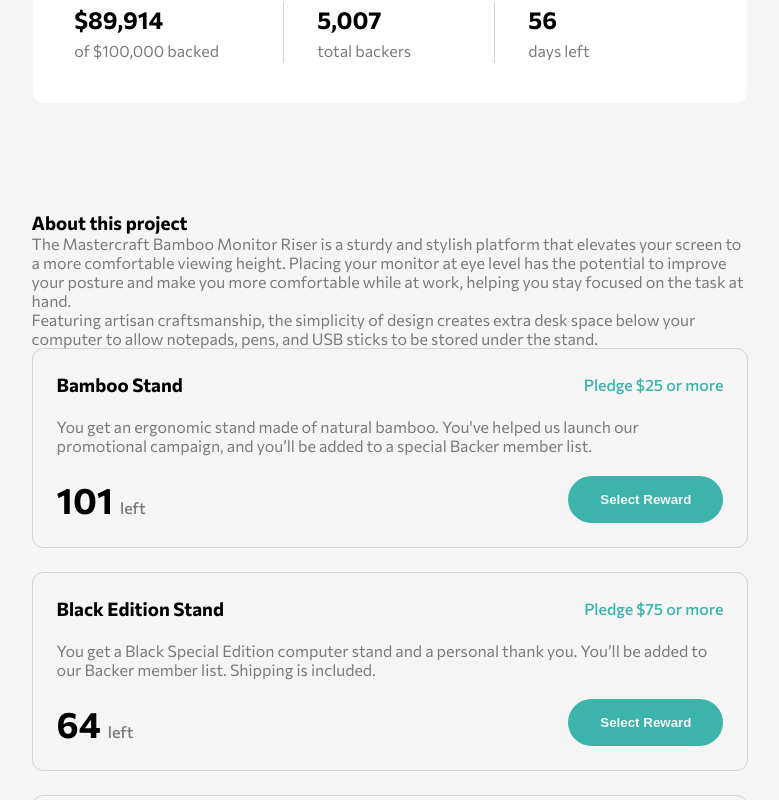
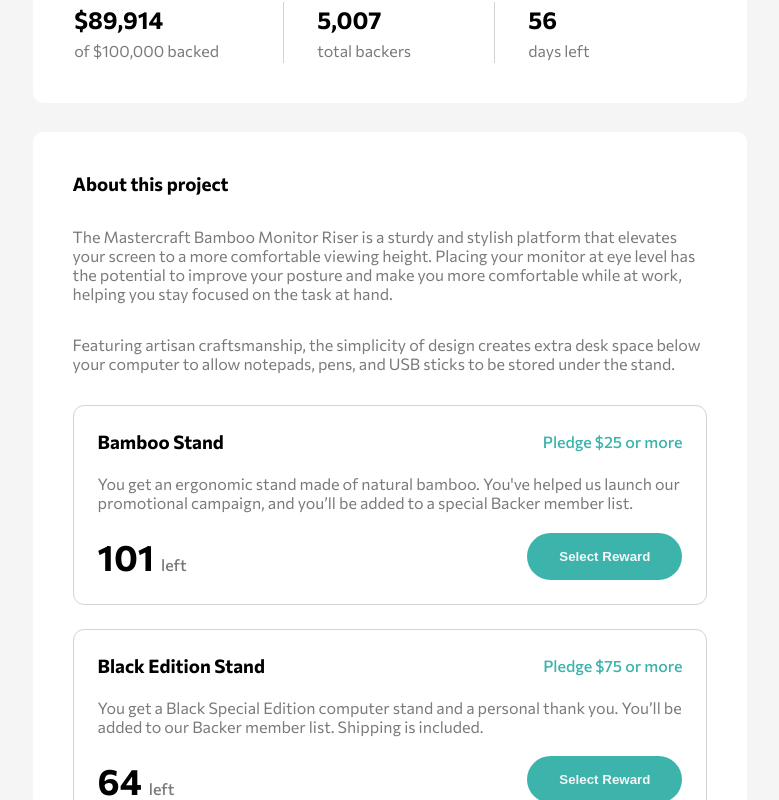
Before and after one commit to DerianMelvin/mastercraft-crowdfunding-product-page, a React (Create React App) app: page / in a window 1280 px wide. Shown: the part 580-1380 px from the top of the page, without its empty margins (250-1029 px from the left). Built offline with nearby package versions, Linux system fonts and the light colour scheme.

Commit message:
Import CSS module Project - Adjust HTML element

```diff
--- a/src/components/project/About.tsx
+++ b/src/components/project/About.tsx
@@ -1,20 +1,22 @@
 import CardReward from "./about/CardReward";
+import projectStyles from "../../css/Project.module.css";
 
 const About = (): JSX.Element => {
   return (
-    <div>
+    <div className={projectStyles.container}>
+      <section className={projectStyles.about}>
         <h3>About this project</h3>
         <p>
           The Mastercraft Bamboo Monitor Riser is a sturdy and stylish platform
-        that elevates your screen to a more comfortable viewing height. Placing
-        your monitor at eye level has the potential to improve your posture and
-        make you more comfortable while at work, helping you stay focused on the
-        task at hand.
+          that elevates your screen to a more comfortable viewing height.
+          Placing your monitor at eye level has the potential to improve your
+          posture and make you more comfortable while at work, helping you stay
+          focused on the task at hand.
         </p>
         <p>
-        Featuring artisan craftsmanship, the simplicity of design creates extra
-        desk space below your computer to allow notepads, pens, and USB sticks
-        to be stored under the stand.
+          Featuring artisan craftsmanship, the simplicity of design creates
+          extra desk space below your computer to allow notepads, pens, and USB
+          sticks to be stored under the stand.
         </p>
         <CardReward
           reward="Bamboo Stand"
@@ -34,6 +36,7 @@
           pledgeAmount={200}
           fundingLimit={0}
         />
+      </section>
     </div>
   );
 };
```
Lines whose indentation alone changed are shown as unchanged.
